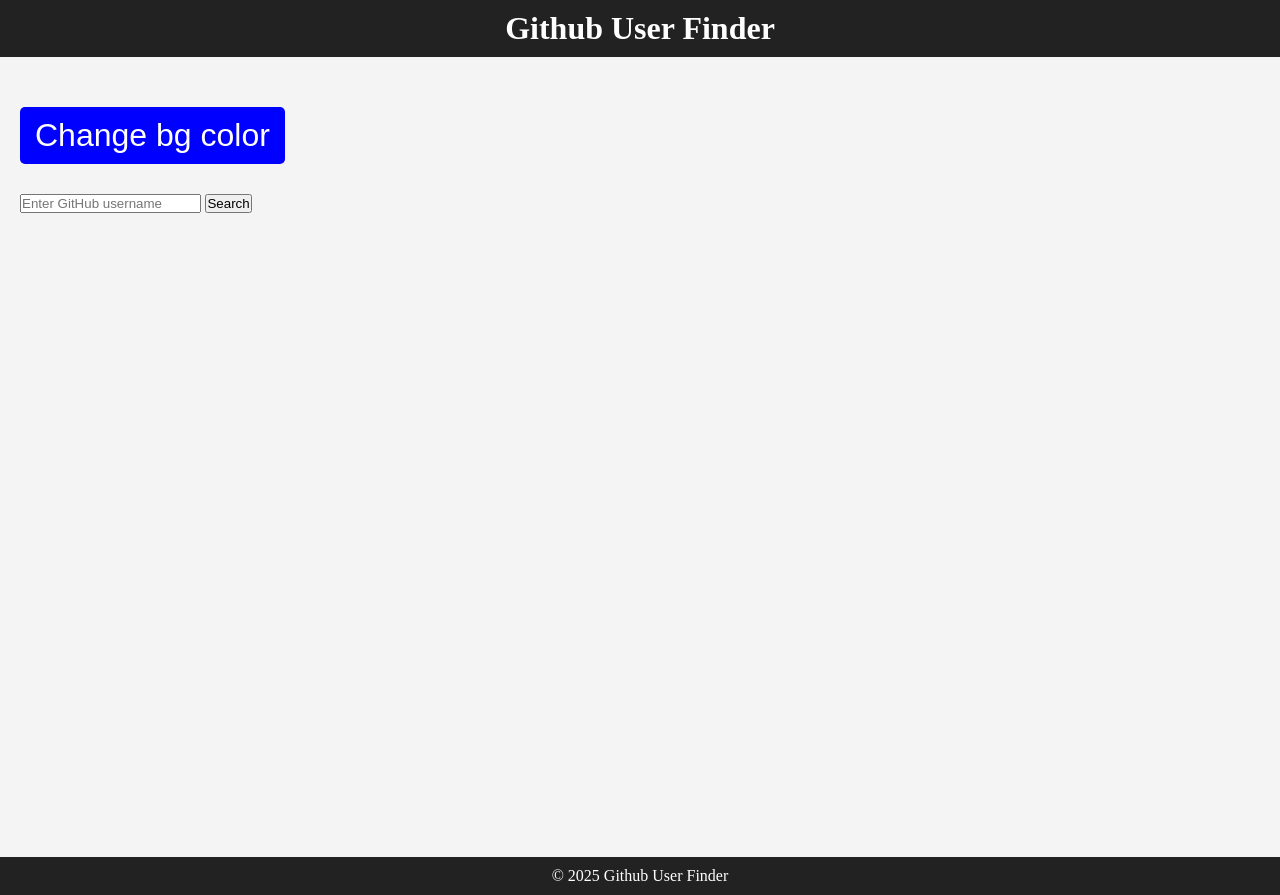
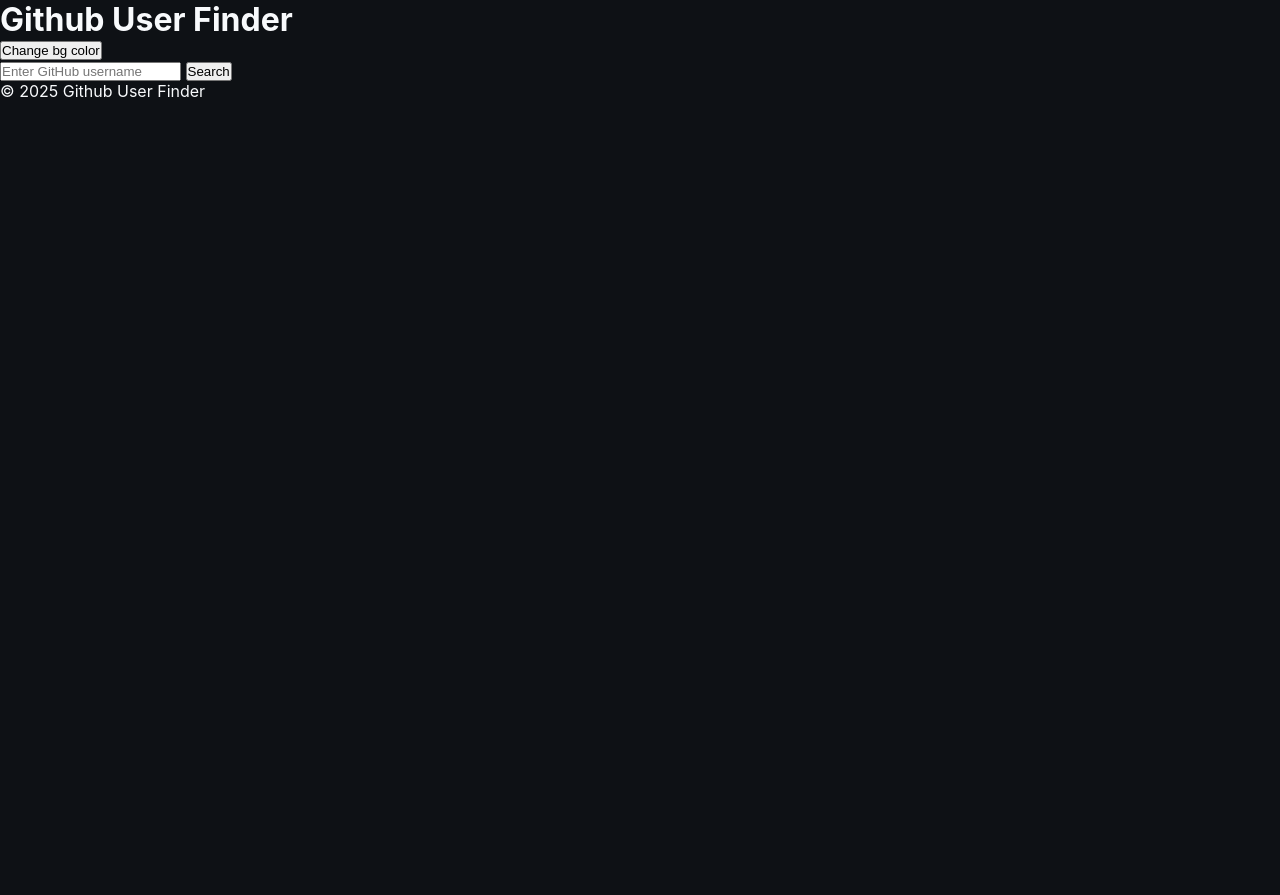
Before and after one commit to mernstackjs/github-user-finder, a plain HTML site: page index.html in a window 1280 px wide. After the commit the page ends 800 px from the top, so only its background shows below. Drawn offline with Linux system fonts and the light colour scheme.

```diff
--- a/style.css
+++ b/style.css
@@ -4,35 +4,21 @@
   box-sizing: border-box;
 }
 
-header {
-  background-color: #222;
-  color: white;
-  padding: 10px 0;
-  text-align: center;
+:root {
+  --background: 220 20% 7%;
+  --foreground: 210 40% 98%;
+  --card: 220 18% 10%;
+  --card-foreground: 210 40% 98%;
+  --primary: 175 80% 50%;
+  --border: 220 15% 20%;
+  --radius: 0.75rem;
 }
 
-main {
-  padding: 20px;
-  font-family: Arial, sans-serif;
-  background-color: #f4f4f4;
-  min-height: 100vh;
+html,
+body {
+  background-color: hsl(var(--background));
+  color: hsl(var(--foreground));
+  margin: 0;
+  min-height: 100%;
+  font-family: Inter, sans-serif;
 }
-
-footer {
-  text-align: center;
-  padding: 10px;
-  background-color: #222;
-  color: white;
-}
-
-#change-bg-color {
-  background-color: blue;
-  font-size: 2rem;
-  color: white;
-  border: none;
-  padding: 10px 15px;
-  cursor: pointer;
-  border-radius: 5px;
-  margin: 30px 0;
-  transition: background-color 0.3s ease;
-}
```
